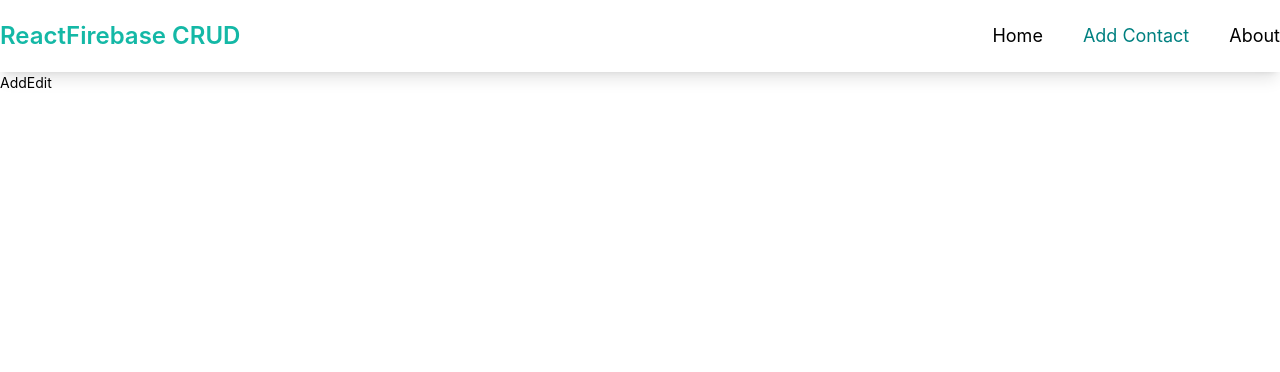
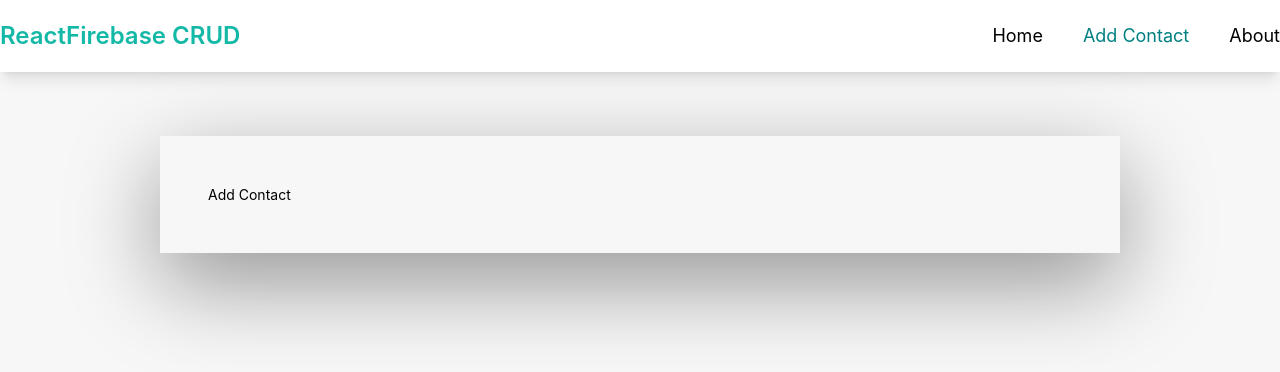
Before and after one commit to AmaduKamara/react-firebase-crud, a React (Create React App) app: page /add in a window 1280 px wide. Shown: the top 372 px of the page. Built offline with nearby package versions, Linux system fonts and the light colour scheme.

Commit message:
Add styles on app bg and home

```diff
--- a/src/index.css
+++ b/src/index.css
@@ -5,6 +5,7 @@
 body {
   margin: 0;
   font-size: 14px;
+  background-color: #f7f7f7;
   font-family: -apple-system, BlinkMacSystemFont, "Segoe UI", "Roboto", "Oxygen",
     "Ubuntu", "Cantarell", "Fira Sans", "Droid Sans", "Helvetica Neue",
     sans-serif;
@@ -16,3 +17,7 @@ code {
   font-family: source-code-pro, Menlo, Monaco, Consolas, "Courier New",
     monospace;
 }
+
+.box-shadow {
+  box-shadow: rgba(0, 0, 0, 0.4) 0px 30px 90px;
+}
--- a/src/pages/AddEdit.js
+++ b/src/pages/AddEdit.js
@@ -1,9 +1,13 @@
-import React from 'react'
+import React from "react";
 
 const AddEdit = () => {
   return (
-    <div>AddEdit</div>
-  )
-}
+    <div className="container mx-auto flex justify-center items-center my-16">
+      <div className="w-3/4 box-shadow p-12">
+        <h2>Add Contact</h2>
+      </div>
+    </div>
+  );
+};
 
-export default AddEdit
+export default AddEdit;
```
